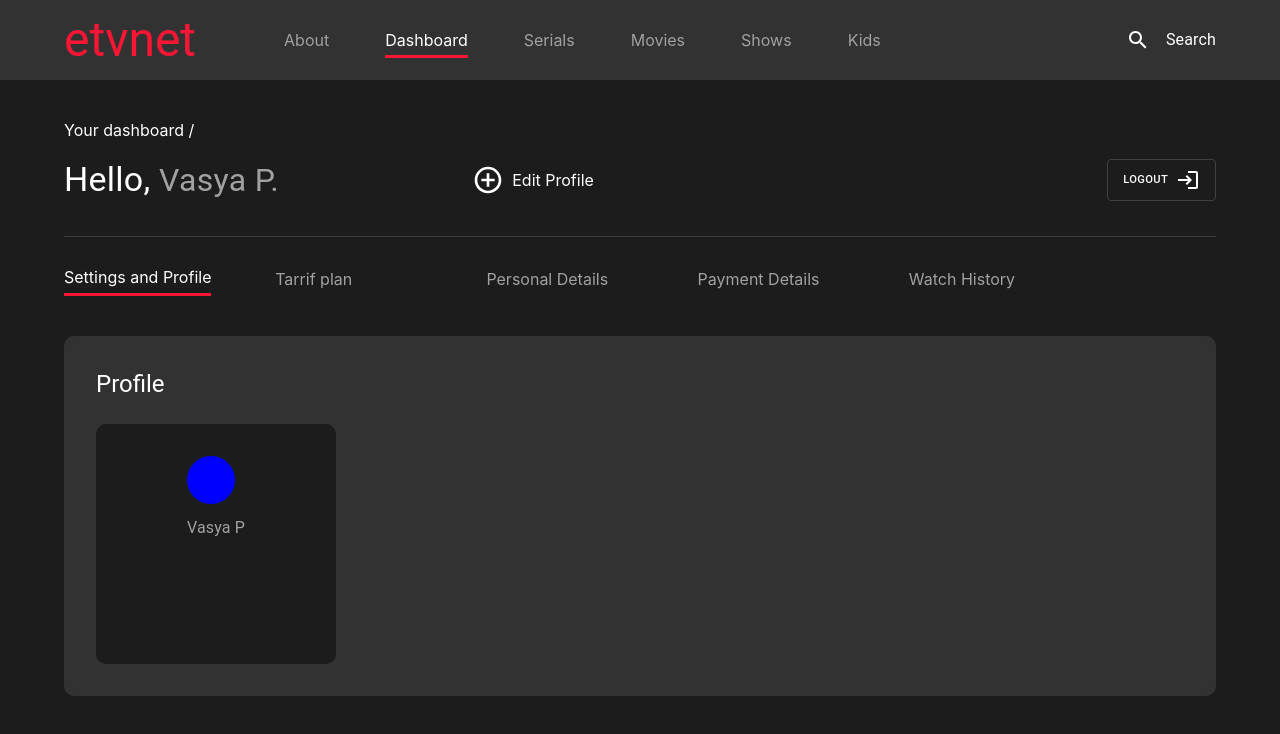
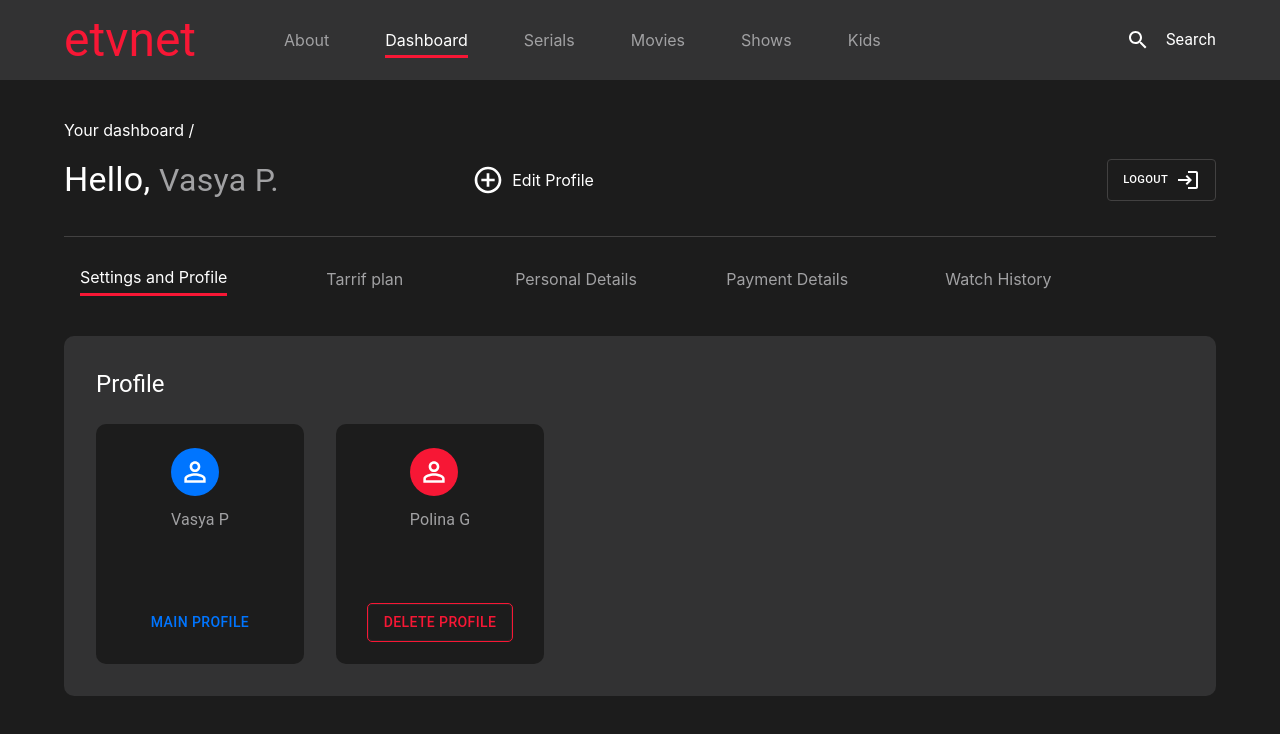
Before and after one commit to tatyanakarlen/matvil-asses, a Next.js app: page / in a window 1280 px wide. Shown: the top 734 px of the page. Built offline with nearby package versions, Linux system fonts and the light colour scheme.

Commit message:
user cards rendering with data

```diff
--- a/src/components/dashboard/Dashboard.js
+++ b/src/components/dashboard/Dashboard.js
@@ -1,16 +1,17 @@
 import { Typography, Box, List, ListItem } from '@mui/material';
+import { userAgent } from 'next/server';
 import ProfileCard from './ProfileCard';
 
 export default function Dashboard() {
   const listItemBaseStyles = {
     color: 'text.main',
-    padding: 0,
+    // padding: 0,
   };
 
   const activeListItemStyles = {
     color: 'text.white',
     borderBottom: '3px solid #F71735',
-    padding: 0,
+    // padding: 0,
     marginTop: '6px',
     paddingBottom: '6px',
   };
@@ -22,6 +23,18 @@ export default function Dashboard() {
     'Payment Details',
     'Watch History',
   ];
+
+  const users = [
+    {
+      name: 'Vasya P',
+      primary: true,
+    },
+    {
+      name: 'Polina G',
+      primary: false,
+    },
+  ];
+
   return (
     <>
       <Box
@@ -36,11 +49,12 @@ export default function Dashboard() {
         <List
           sx={{
             display: 'flex',
+            // justifyContent: 'space-around',
             mt: '-2rem',
           }}
         >
           {listItems.map((listItem, index) => (
-            <ListItem key={index}>
+            <ListItem sx={{justifyContent: 'center'}}key={index}>
               <Box
                 sx={
                   listItem === 'Settings and Profile'
@@ -64,8 +78,10 @@ export default function Dashboard() {
       >
         <Box sx={{ bgcolor: 'primary.main', borderRadius: '10px', p:4}}>
           <Typography variant="h5">Profile</Typography>
-          <Box sx={{display: 'flex', mt: 3}}>
-        <ProfileCard/>
+          <Box sx={{display: 'flex', mt: 3, gap: 4, flexWrap: 'wrap'}}>
+            {users.map((user, index) => (
+               <ProfileCard user={user} key={index} name={user.name} color={user.primary === true ? 'secondary.dark' : 'secondary.main' }/>
+            ))}
         </Box>
         </Box>
 
--- a/src/components/dashboard/ProfileCard.js
+++ b/src/components/dashboard/ProfileCard.js
@@ -1,6 +1,8 @@
-import { Typography, Box, List, ListItem } from '@mui/material';
+import { Typography, Box, List, ListItem, Button } from '@mui/material';
+import PermIdentityIcon from '@mui/icons-material/PermIdentity';
 
-export default function ProfileCard({}) {
+export default function ProfileCard({ name, color, user }) {
+
   return (
     <Box
       sx={{
@@ -9,17 +11,37 @@ export default function ProfileCard({}) {
         alignItems: 'center',
         justifyContent: 'space-between',
         bgcolor: 'primary.dark',
-        width: '15rem',
+        width: '13rem',
         height: '15rem',
         borderRadius: '10px',
-        p: 4
+        p: 3,
       }}
     >
-       <Box sx={{display: 'flex', flexDirection: 'column', gap: 1.5}}>
-        <Box sx={{ width: '3rem', height: '3rem', borderRadius: '50%', backgroundColor: 'blue'}}>
+      <Box sx={{ display: 'flex', flexDirection: 'column', gap: 1.5 }}>
+        <Box
+          sx={{
+            width: '3rem',
+            height: '3rem',
+            borderRadius: '50%',
+            backgroundColor: color,
+            display: 'flex',
+            alignItems: 'center',
+            justifyContent: 'center',
+          }}
+        >
+          <PermIdentityIcon sx={{ fontSize: '2rem' }} />
         </Box>
-        <Typography sx={{color: 'text.main'}}>Vasya P</Typography>
-        </Box>
+        <Typography sx={{ color: 'text.main' }}>{name}</Typography>
+      </Box>
+      <Box>
+          { user.primary === true ?
+        <Button variant="text" sx={{ color: 'secondary.dark', mt: 9 }}>
+          Main Profile
+        </Button>
+        :
+        <Button variant="outlined" sx={{ color: 'secondary.main', mt: 9, outline: '0.1px solid #F71735' }}>Delete Profile</Button>
+}
+      </Box>
     </Box>
   );
 }
--- a/utils/theme.js
+++ b/utils/theme.js
@@ -7,7 +7,8 @@ export const theme = createTheme({
      dark: "#1c1c1c",
    },
    secondary: {
-       main: '#F71735'
+       main: '#F71735',
+       dark: '#0075FF'
     //    greyText:
 
    },
```
